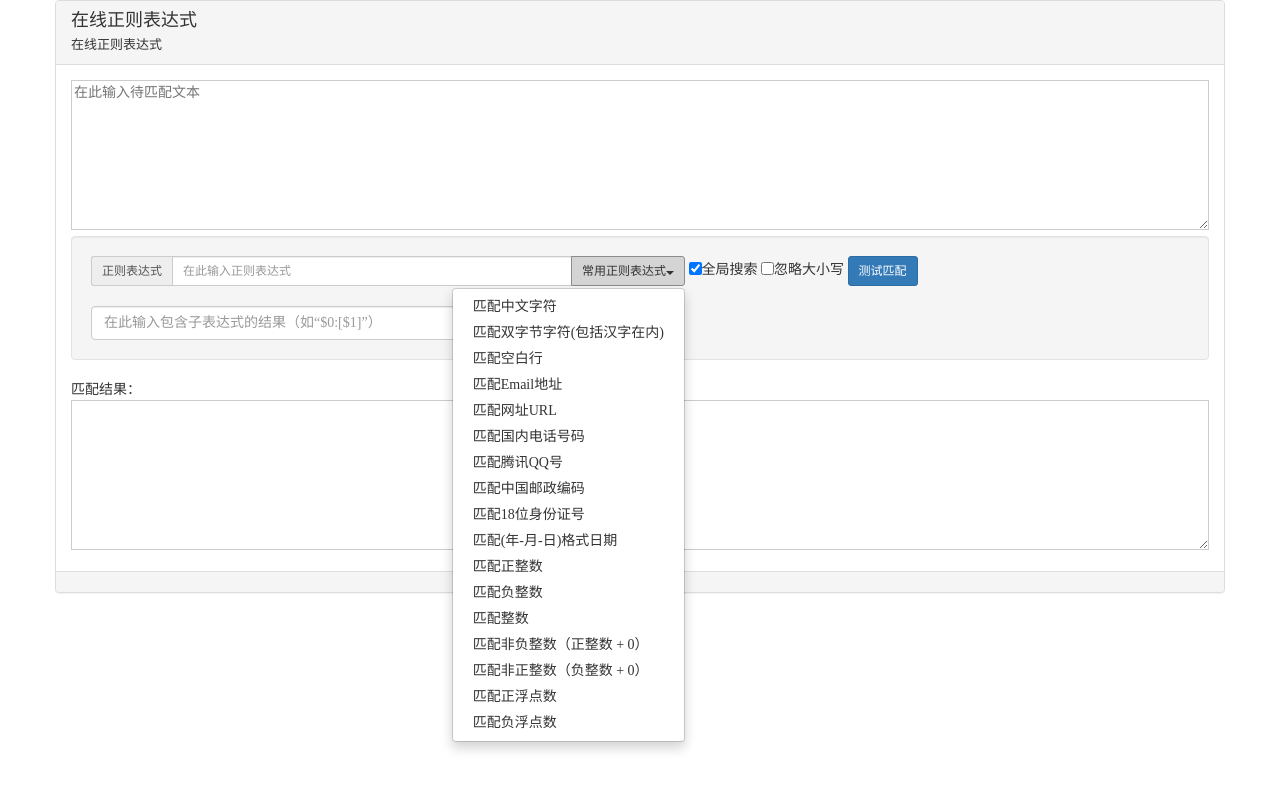
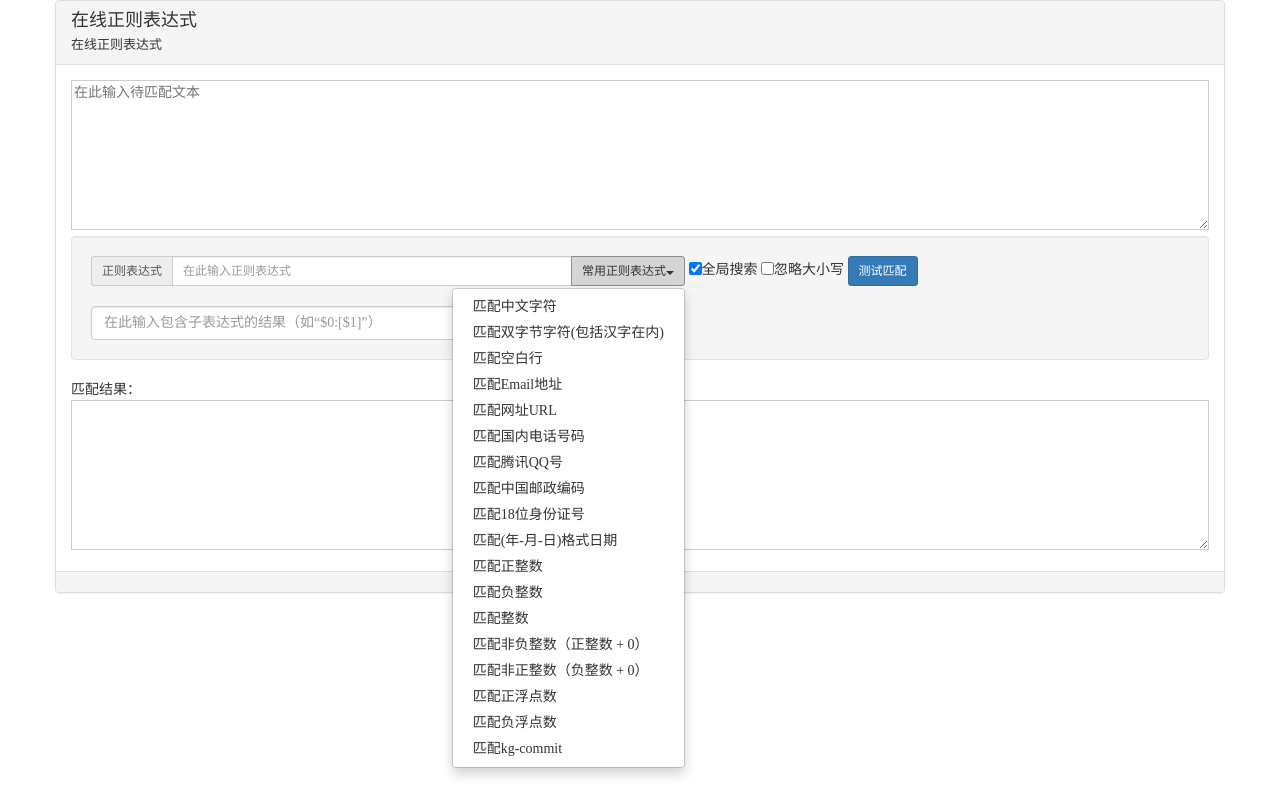
Before and after one commit to a359566926/a359566926.github.io, a plain HTML site: page tools/regex.html in a window 1280 px wide. Both pictures are taken after a click on the button "常用正则表达式". Drawn offline with nearby package versions, Linux system fonts and the light colour scheme.

Commit message:
添加kg-commit规则

```diff
--- a/tools/regex.html
+++ b/tools/regex.html
@@ -217,6 +217,9 @@
                                                     </li>
                                                     <li><a href="javascript:;" title="^-[1-9]\d*\.\d*|-0\.\d*[1-9]\d*$">匹配负浮点数</a>
                                                     </li>
+                                                    <li><a href="javascript:;" title="((听-((公共)|(架构)|(基础)|(一团)|(二团)|(三团)|(四团)|(营收)|(搜索)|(iPad)|(音效)|(个性化)))|看|唱|短视频|铃声|硬件)-[\u4e00-\u9fa5\w]{1,5}#(((bug)|(story))\d+)?-.*">匹配kg-commit</a>
+                                                    <!-- 例子：听-公共-无埋点#story11654-无埋点独立app代码审核修改 -->
+                                                    </li>
                                                 </ul>
                                             </div>
 
```
